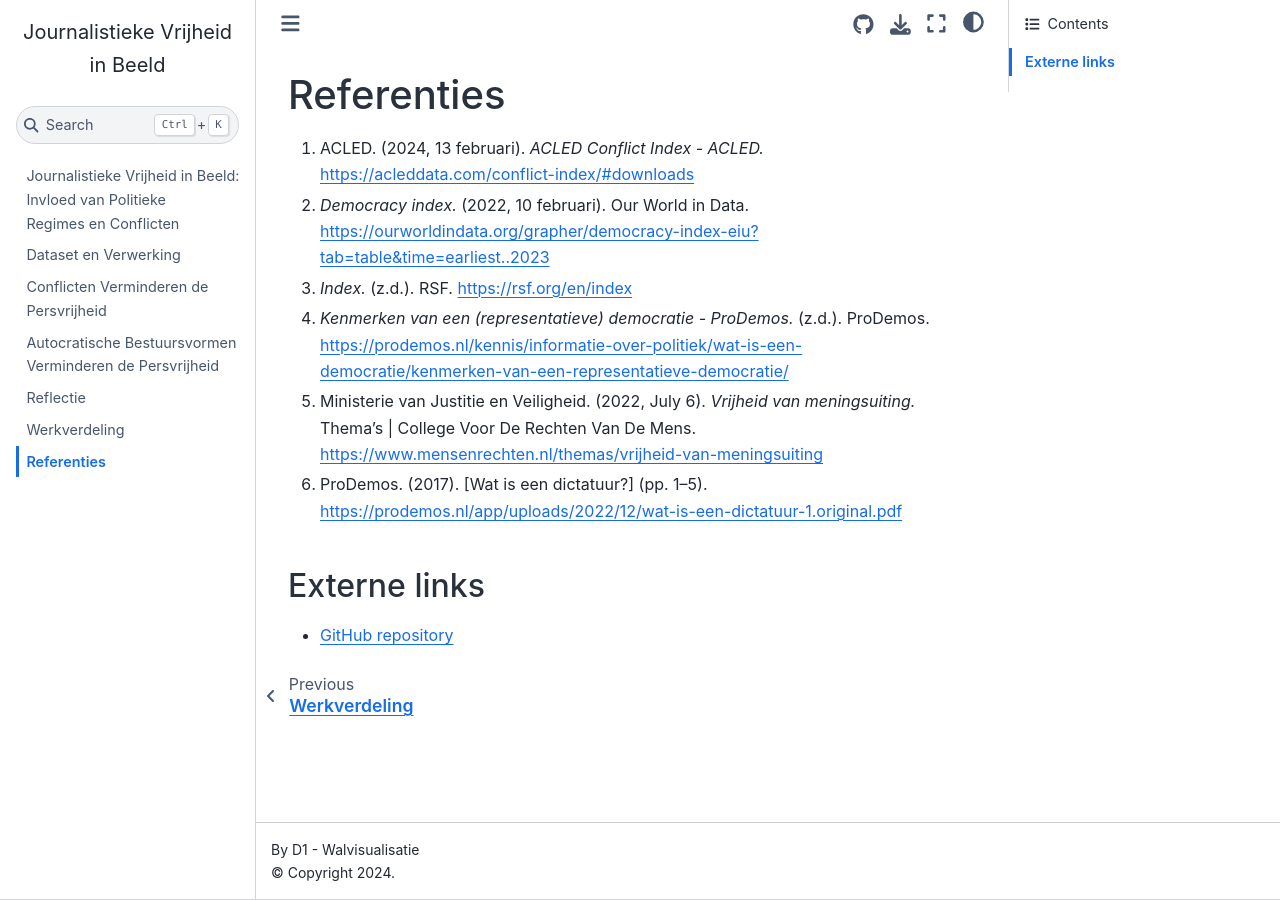
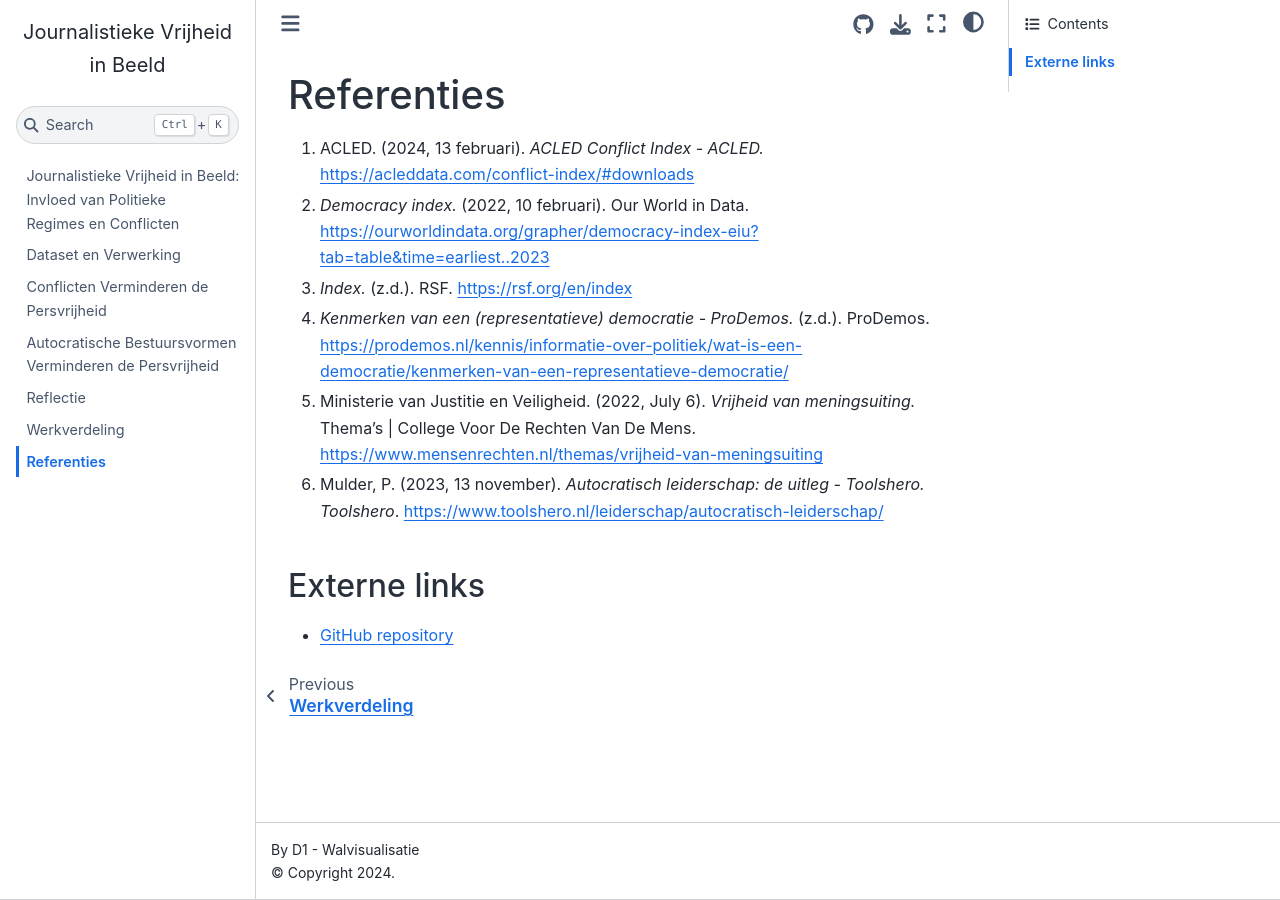
Before and after one commit to J08K/InfoViz, a Jupyter Book: the page built from docs/referenties.md, in a window 1280 px wide. Built offline with Jupyter Book 1.0.4 settings and Sphinx 7.4.7 and the Sphinx Book theme 1.1.4, drawn with Linux system fonts in a browser that asks for light colours; comment, search, counter and statistics services are not loaded.

Commit message:
referenties

```diff
--- a/docs/referenties.md
+++ b/docs/referenties.md
@@ -5,7 +5,7 @@
 3. <em>Index.</em> (z.d.). RSF. https://rsf.org/en/index
 4. <em>Kenmerken van een (representatieve) democratie - ProDemos.</em> (z.d.). ProDemos. https://prodemos.nl/kennis/informatie-over-politiek/wat-is-een-democratie/kenmerken-van-een-representatieve-democratie/
 5. Ministerie van Justitie en Veiligheid. (2022, July 6). <em>Vrijheid van meningsuiting.</em> Thema’s | College Voor De Rechten Van De Mens. https://www.mensenrechten.nl/themas/vrijheid-van-meningsuiting
-6. ProDemos. (2017). [Wat is een dictatuur?] (pp. 1–5). https://prodemos.nl/app/uploads/2022/12/wat-is-een-dictatuur-1.original.pdf
+6. Mulder, P. (2023, 13 november). <em>Autocratisch leiderschap: de uitleg - Toolshero. Toolshero</em>. https://www.toolshero.nl/leiderschap/autocratisch-leiderschap/
 
 ## Externe links
 
```
